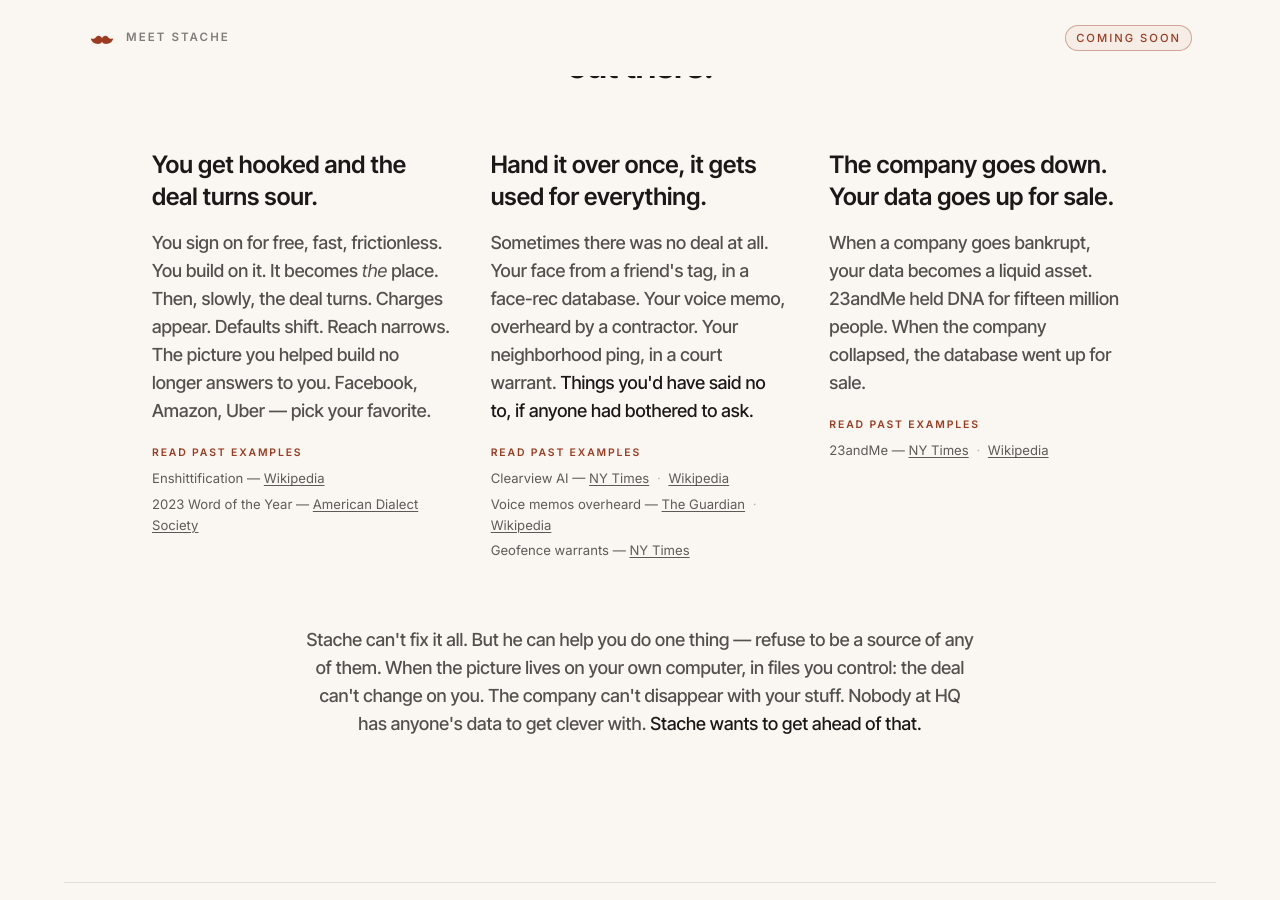
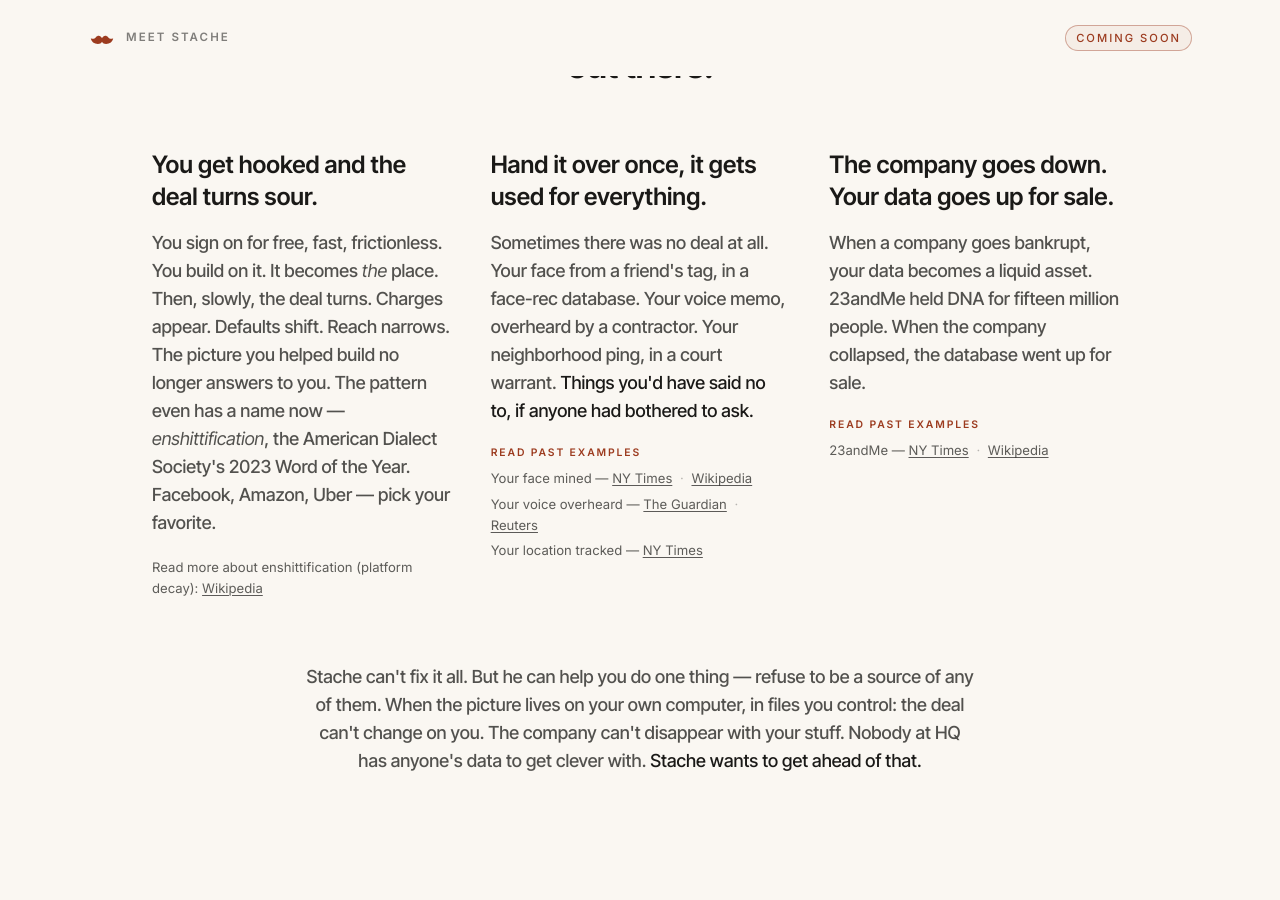
Before and after one commit to bedrocksci/myshit.ai, a Jekyll site: the page built from index.md, in a window 1280 px wide and 900 px high, scrolled down 1997 px. Built offline with Jekyll 4.4.1, drawn with Linux system fonts in a browser that asks for light colours; nearby versions of some CDN libraries.

Commit message:
Decay receipts: rename cases to "Your X" frame, swap Siri Wiki for Reuters, simplify Col 1
Column 2 case labels rewritten in second-person, action frame so the
list reads as a sequence of things that happen to you:
- "Clearview AI" -> "Your face mined"
- "Voice memos overheard" -> "Your voice overheard"
- "Geofence warrants" -> "Your location tracked"

Tighter than naming the company / mechanism by jargon.

Voice receipt: Wikipedia link replaced with Reuters article on Apple's
$95M Siri privacy settlement (2025-01-02). Wikipedia's Siri page only
covers the contractors story tangentially; the Reuters piece is a
concrete legal-outcome receipt.

Column 1 simplified per direction: drop the standalone ADS link, fold
"American Dialect Society's 2023 Word of the Year" into the body text
prose, and leave a single inline "Read more about enshittification
(platform decay): Wikipedia" line in place of the structured Receipts
list. Visually breaks symmetry with cols 2 and 3, but col 1 is making
a conceptual point (the phenomenon has a name) rather than a list of
case studies.

Co-Authored-By: Claude Opus 4.7 (1M context) <noreply@anthropic.com>

```diff
--- a/index.md
+++ b/index.md
@@ -150,21 +150,12 @@ classification: public
     <div>
       <h3 class="font-serif text-xl md:text-2xl font-semibold text-ink leading-tight">You get hooked and the deal turns sour.</h3>
       <p class="mt-4 font-serif text-base md:text-lg text-ink/75 leading-relaxed">
-        You sign on for free, fast, frictionless. You build on it. It becomes <em>the</em> place. Then, slowly, the deal turns. Charges appear. Defaults shift. Reach narrows. The picture you helped build no longer answers to you. Facebook, Amazon, Uber &mdash; pick your favorite.
+        You sign on for free, fast, frictionless. You build on it. It becomes <em>the</em> place. Then, slowly, the deal turns. Charges appear. Defaults shift. Reach narrows. The picture you helped build no longer answers to you. The pattern even has a name now &mdash; <em>enshittification</em>, the American Dialect Society's 2023 Word of the Year. Facebook, Amazon, Uber &mdash; pick your favorite.
       </p>
-      <div class="mt-5">
-        <p class="text-rust font-semibold uppercase tracking-[0.18em] text-[0.65rem] mb-2">Read past examples</p>
-        <ul class="text-[0.82rem] text-ink/70 leading-relaxed space-y-1">
-          <li>
-            Enshittification &mdash;
-            <a href="https://en.wikipedia.org/wiki/Enshittification" class="underline underline-offset-2 decoration-1 hover:text-rust hover:decoration-2" target="_blank" rel="noopener">Wikipedia</a>
-          </li>
-          <li>
-            2023 Word of the Year &mdash;
-            <a href="https://americandialect.org/2023-word-of-the-year-is-enshittification/" class="underline underline-offset-2 decoration-1 hover:text-rust hover:decoration-2" target="_blank" rel="noopener">American Dialect Society</a>
-          </li>
-        </ul>
-      </div>
+      <p class="mt-5 text-[0.82rem] text-ink/70 leading-relaxed">
+        Read more about enshittification (platform decay):
+        <a href="https://en.wikipedia.org/wiki/Enshittification" class="underline underline-offset-2 decoration-1 hover:text-rust hover:decoration-2" target="_blank" rel="noopener">Wikipedia</a>
+      </p>
     </div>
     <div>
       <h3 class="font-serif text-xl md:text-2xl font-semibold text-ink leading-tight">Hand it over once, it gets used for everything.</h3>
@@ -175,19 +166,19 @@ classification: public
         <p class="text-rust font-semibold uppercase tracking-[0.18em] text-[0.65rem] mb-2">Read past examples</p>
         <ul class="text-[0.82rem] text-ink/70 leading-relaxed space-y-1">
           <li>
-            Clearview AI &mdash;
+            Your face mined &mdash;
             <a href="https://www.nytimes.com/interactive/2021/03/18/magazine/facial-recognition-clearview-ai.html" class="underline underline-offset-2 decoration-1 hover:text-rust hover:decoration-2" target="_blank" rel="noopener">NY Times</a>
             <span class="text-ink/30 mx-1">&middot;</span>
             <a href="https://en.wikipedia.org/wiki/Clearview_AI" class="underline underline-offset-2 decoration-1 hover:text-rust hover:decoration-2" target="_blank" rel="noopener">Wikipedia</a>
           </li>
           <li>
-            Voice memos overheard &mdash;
+            Your voice overheard &mdash;
             <a href="https://www.theguardian.com/technology/2019/jul/26/apple-contractors-regularly-hear-confidential-details-on-siri-recordings" class="underline underline-offset-2 decoration-1 hover:text-rust hover:decoration-2" target="_blank" rel="noopener">The Guardian</a>
             <span class="text-ink/30 mx-1">&middot;</span>
-            <a href="https://en.wikipedia.org/wiki/Siri" class="underline underline-offset-2 decoration-1 hover:text-rust hover:decoration-2" target="_blank" rel="noopener">Wikipedia</a>
+            <a href="https://www.reuters.com/legal/apple-pay-95-million-settle-siri-privacy-lawsuit-2025-01-02/" class="underline underline-offset-2 decoration-1 hover:text-rust hover:decoration-2" target="_blank" rel="noopener">Reuters</a>
           </li>
           <li>
-            Geofence warrants &mdash;
+            Your location tracked &mdash;
             <a href="https://www.nytimes.com/2026/01/16/us/politics/supreme-court-warrants-location-data.html" class="underline underline-offset-2 decoration-1 hover:text-rust hover:decoration-2" target="_blank" rel="noopener">NY Times</a>
           </li>
         </ul>
```
